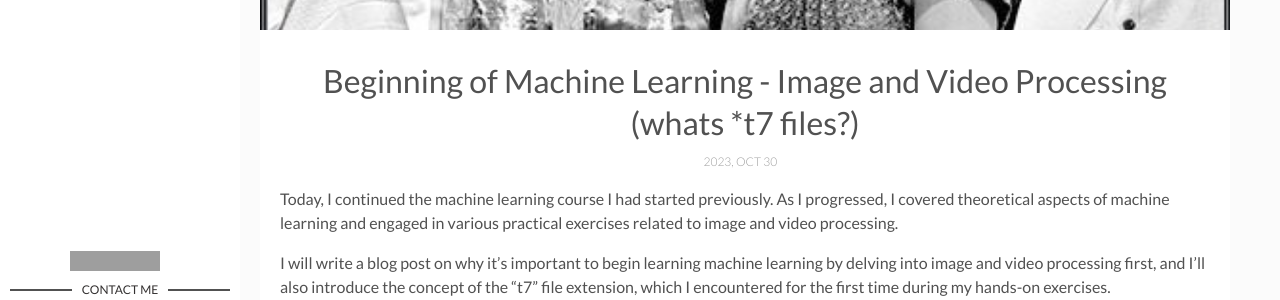
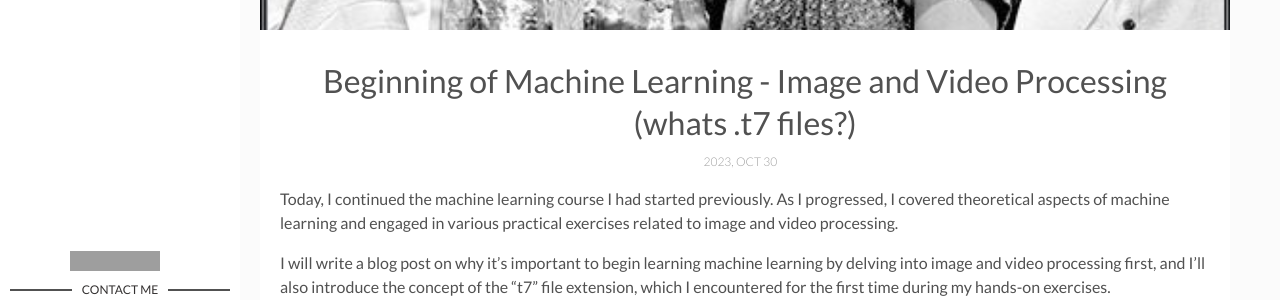
Before and after one commit to JaeYoonAI/JaeYoonAI.github.io, a Jekyll site: the page built from _posts/2023-10-30-Beginning-of-Machine-Learning.md, in a window 1280 px wide and 900 px high. Shown: the part 490-790 px from the top of the window. Built offline with Jekyll 4.4.1, drawn with Linux system fonts in a browser that asks for light colours; comment, search, counter and statistics services are not loaded; grey boxes are pictures that could not be loaded.

```diff
--- a/_posts/2023-10-30-Beginning-of-Machine-Learning.md
+++ b/_posts/2023-10-30-Beginning-of-Machine-Learning.md
@@ -1,6 +1,6 @@
 ---
 layout: post
-title: Beginning of Machine Learning - Image and Video Processing (whats *t7 files?)
+title: Beginning of Machine Learning - Image and Video Processing (whats .t7 files?)
 date: 2023-10-30 20:10:20 +0900
 description: Image and Video Processing # Add post description (optional)
 img: image8.jpg # Add image post (optional)
```
